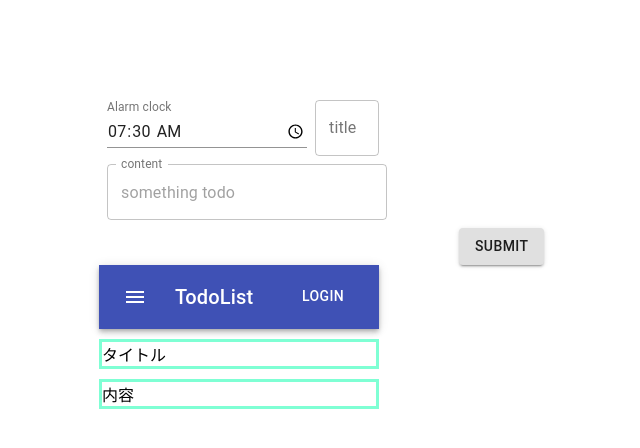
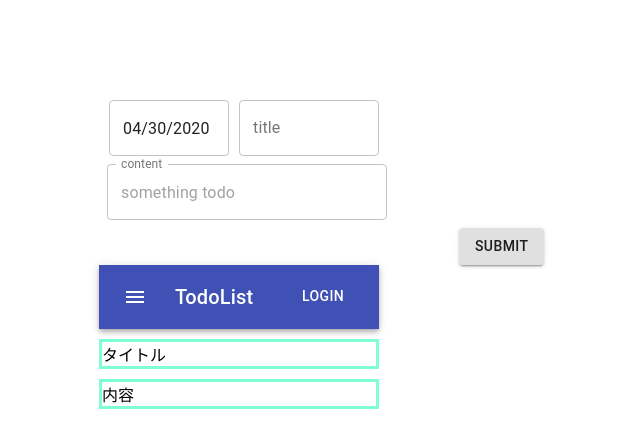
Before and after one commit to yutech941/ToDoList, a React (Create React App) app: page / in a window 1280 px wide. Shown: the top 448 px of the page, without its empty margins (401-1041 px from the left). Built offline with nearby package versions, Linux system fonts and the light colour scheme.

Commit message:
moment.js追加

```diff
--- a/package.json
+++ b/package.json
@@ -8,6 +8,7 @@
     "@testing-library/jest-dom": "^4.2.4",
     "@testing-library/react": "^9.3.2",
     "@testing-library/user-event": "^7.1.2",
+    "moment": "^2.25.0",
     "react": "^16.13.1",
     "react-dom": "^16.13.1",
     "react-scripts": "3.4.1"
--- a/src/components/TimeCreator.js
+++ b/src/components/TimeCreator.js
@@ -1,37 +1,27 @@
 import React from "react";
-import { makeStyles } from "@material-ui/core/styles";
 import TextField from "@material-ui/core/TextField";
+import moment from "moment/moment";
 
-const useStyles = makeStyles((theme) => ({
-  container: {
-    display: "flex",
-    flexWrap: "wrap",
+const styles = {
+  timeInput: {
+    width: "120px",
+    marginLeft: "10px",
+    marginRight: "10px",
   },
-  textField: {
-    marginLeft: theme.spacing(1),
-    marginRight: theme.spacing(1),
-    width: 200,
-  },
-}));
+};
 
-export default function TimeCreator() {
-  const classes = useStyles();
+let mom = moment();
 
-  return (
-    <form className={classes.container} noValidate>
-      <TextField
-        id="time"
-        label="Alarm clock"
-        type="time"
-        defaultValue="07:30"
-        className={classes.textField}
-        InputLabelProps={{
-          shrink: true,
-        }}
-        inputProps={{
-          step: 300, // 5 min
-        }}
-      />
-    </form>
-  );
+export default class TimeCreator extends React.Component {
+  render() {
+    return (
+      <div>
+        <TextField
+          style={styles.timeInput}
+          variant="outlined"
+          value={mom.format("L")}
+        />
+      </div>
+    );
+  }
 }
--- a/src/components/TodoCreator.js
+++ b/src/components/TodoCreator.js
@@ -7,6 +7,9 @@ const styles = {
   flexDirection: {
     display: "flex",
     flexDirection: "rowReverse",
+  },
+  titleInput: {
+    width: "100%",
   },
   submitButton: {
     width: "100%",
@@ -20,11 +23,11 @@ export default class TodoCreator extends React.Component {
       <div>
         <div style={styles.flexDirection}>
           {/*日付表示*/}
-
           <TimeCreator />
 
           {/*タイトル入力フォーム*/}
           <TextField
+            style={styles.titleInput}
             label="title"
             variant="outlined"
             value={this.props.titleVal}
```
Also changed, not shown: 1 other file (tests, documents, lock files or other folders).
